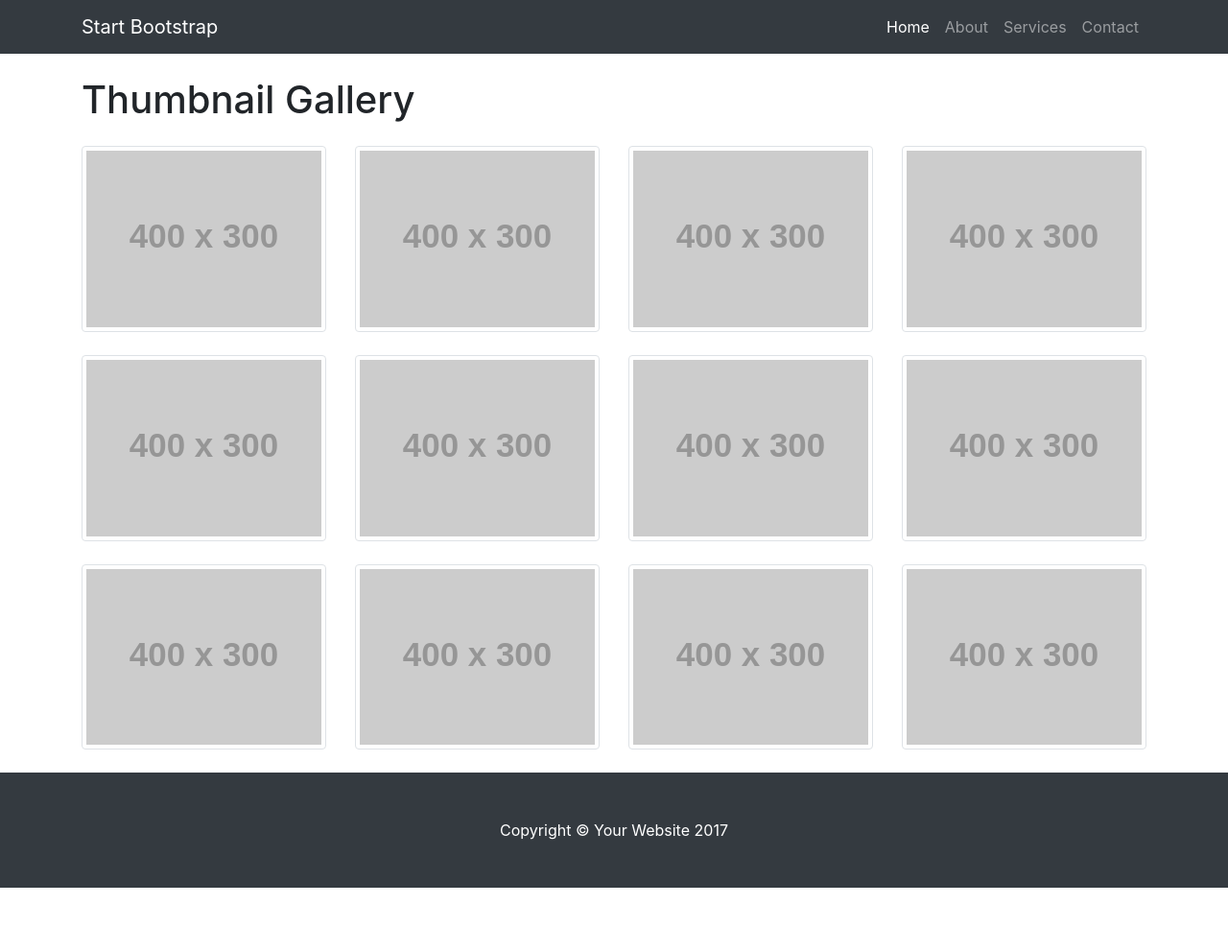
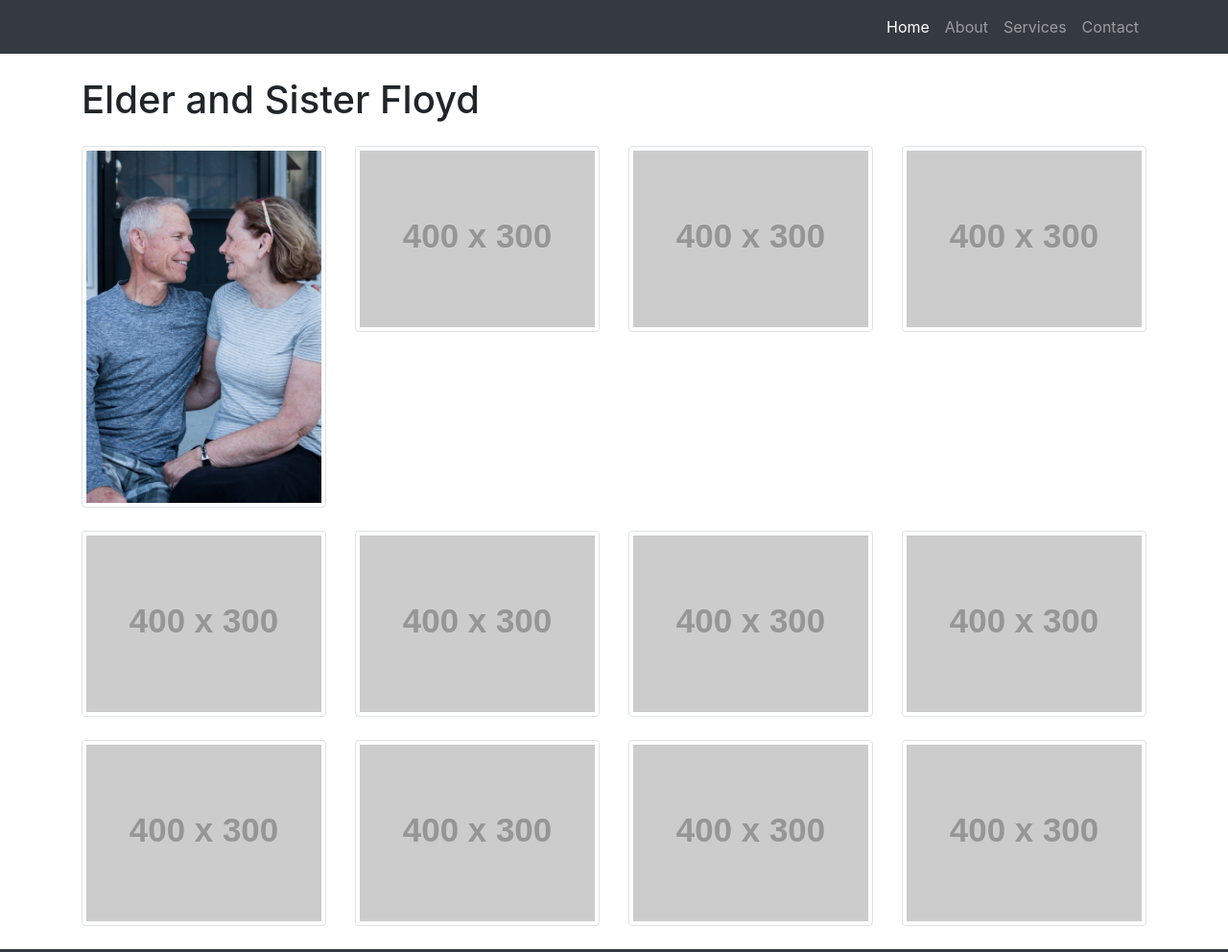
Before and after one commit to b-withers/bwsterling, a plain HTML site: page photograph galleries/floyd.html in a window 1280 px wide. Shown: the top 992 px of the page at 96% size. Before the commit the page ends 925 px from the top, so only its background shows below. Drawn offline with Linux system fonts and the light colour scheme; placeholder pictures from the web are drawn by us.

Commit message:
floyd gallery

```diff
--- a/photograph galleries/floyd.html
+++ b/photograph galleries/floyd.html
@@ -23,7 +23,7 @@
     <!-- Navigation -->
     <nav class="navbar navbar-expand-lg navbar-dark bg-dark fixed-top">
       <div class="container">
-        <a class="navbar-brand" href="#">Start Bootstrap</a>
+        <a class="navbar-brand" href="#"></a>
         <button class="navbar-toggler" type="button" data-toggle="collapse" data-target="#navbarResponsive" aria-controls="navbarResponsive" aria-expanded="false" aria-label="Toggle navigation">
           <span class="navbar-toggler-icon"></span>
         </button>
@@ -51,13 +51,13 @@
     <!-- Page Content -->
     <div class="container">
 
-      <h1 class="my-4 text-center text-lg-left">Thumbnail Gallery</h1>
+      <h1 class="my-4 text-center text-lg-left">Elder and Sister Floyd</h1>
 
       <div class="row text-center text-lg-left">
 
         <div class="col-lg-3 col-md-4 col-xs-6">
-          <a href="#" class="d-block mb-4 h-100">
-            <img class="img-fluid img-thumbnail" src="http://placehold.it/400x300" alt="">
+          <a href="./Floyd/ggf.jpg" target="_blank" class="d-block mb-4 h-100">
+            <img class="img-fluid img-thumbnail" src="./Floyd/ggf.jpg" alt="">
           </a>
         </div>
         <div class="col-lg-3 col-md-4 col-xs-6">
```
Also changed, not shown: photograph galleries/Floyd/ansleyggf.jpg (added), photograph galleries/Floyd/ggf.jpg (added), photograph galleries/Floyd/girlsggf.jpg (added), photograph galleries/Floyd/shirleyggf.jpg (added).
